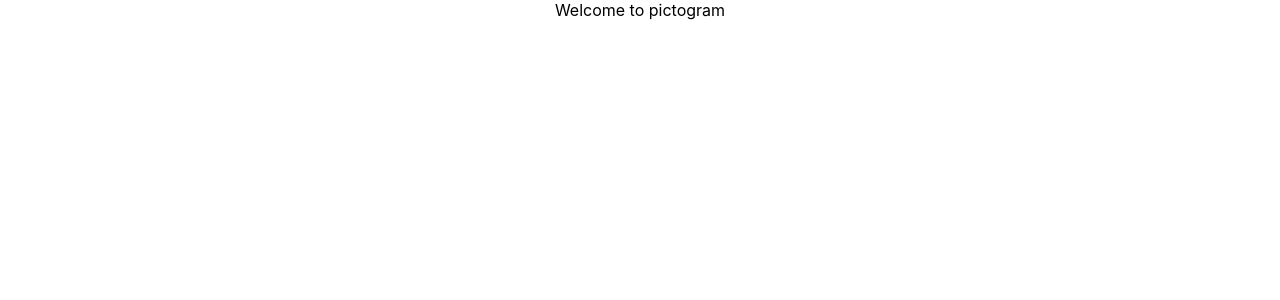
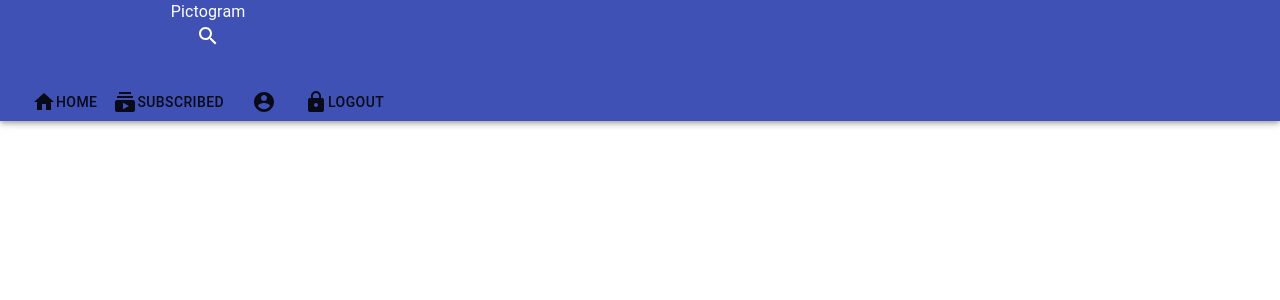
Before and after one commit to bhagirthijhamb/pictogramMERN, a React (Create React App) app in the folder frontend/: page / in a window 1280 px wide. Shown: the top 300 px of the page. Built offline with nearby package versions, Linux system fonts and the light colour scheme.

Commit message:
Added navbar Component

```diff
--- a/frontend/package.json
+++ b/frontend/package.json
@@ -3,11 +3,14 @@
   "version": "0.1.0",
   "private": true,
   "dependencies": {
+    "@material-ui/core": "^4.11.3",
+    "@material-ui/icons": "^4.11.2",
     "@testing-library/jest-dom": "^5.11.10",
     "@testing-library/react": "^11.2.6",
     "@testing-library/user-event": "^12.8.3",
     "react": "^17.0.2",
     "react-dom": "^17.0.2",
+    "react-router-dom": "^5.2.0",
     "react-scripts": "4.0.3",
     "web-vitals": "^1.1.1"
   },
--- a/frontend/src/App.js
+++ b/frontend/src/App.js
@@ -1,10 +1,17 @@
 import logo from './logo.svg';
 import './App.css';
+
+import { useState, useEffect, useCallback } from 'react';
+import { BrowserRouter as Router, Route, Switch, Redirect, useHistory } from 'react-router-dom';
+
+// Components
+import Navbar from './components/layout/Navbar';
 
 function App() {
   return (
     <div className="App">
       Welcome to pictogram
+      <Navbar />
     </div>
   );
 }
--- /dev/null
+++ b/frontend/src/components/layout/Navbar.js
@@ -0,0 +1,133 @@
+import React from 'react';
+
+import { Link, useHistory } from 'react-router-dom';
+
+// MUI
+import AppBar from '@material-ui/core/AppBar';
+import Toolbar from '@material-ui/core/Toolbar';
+import Typography from '@material-ui/core/Typography';
+import IconButton from '@material-ui/core/IconButton';
+import SearchIcon from '@material-ui/icons/Search';
+import InputBase from '@material-ui/core/InputBase';
+import Badge from '@material-ui/core/Badge';
+import AccountCircleIcon from '@material-ui/icons/AccountCircle';
+import MoreVertIcon from '@material-ui/icons/MoreVert';
+import NotificationsIcon from '@material-ui/icons/Notifications';
+import { Button } from '@material-ui/core';
+import { fade, makeStyles } from '@material-ui/core/styles';
+import HomeIcon from '@material-ui/icons/Home';
+import SubscriptionsIcon from '@material-ui/icons/Subscriptions';
+import LockIcon from '@material-ui/icons/Lock';
+
+const useStyles = makeStyles((theme) => ({
+    navContainer: {
+        width: "1000px",
+        display: 'flex',
+        alignItems: "center",
+        margin: "0 auto"
+    },
+    grow: {
+        flexGrow: 1,
+    },
+    title: {
+        marginLeft: theme.spacing(5),
+        marginRight: theme.spacing(2),
+        fontFamily: 'Pacifico',
+        fontSize: '2rem',
+        },
+    search: {
+        position: 'relative',
+        borderRadius: theme.shape.borderRadius,
+        backgroundColor: fade(theme.palette.common.white, 0.15),
+        '&:hover': {
+            backgroundColor: fade(theme.palette.common.white, 0.25),
+        },
+        marginRight: theme.spacing(2),
+        marginLeft: 0,
+        width: '100%',
+        [theme.breakpoints.up('sm')]: {
+        marginLeft: theme.spacing(5),
+        width: 'auto',
+        },
+    },
+    searchIcon: {
+        padding: theme.spacing(0, 2),
+        height: '100%',
+        position: 'absolute',
+        pointerEvents: 'none',
+        display: 'flex',
+        alignItems: 'center',
+        justifyContent: 'center',
+    },
+    inputRoot: {
+        color: 'inherit',
+    },
+    inputInput: {
+        padding: theme.spacing(1, 1, 1, 0),
+        // vertical padding + font size from searchIcon
+        paddingLeft: `calc(1em + ${theme.spacing(4)}px)`,
+        transition: theme.transitions.create('width'),
+        width: '100%',
+        [theme.breakpoints.up('md')]: {
+        width: '20ch',
+        },
+    },
+     sectionDesktop: {
+        display: 'none',
+        [theme.breakpoints.up('md')]: {
+        display: 'flex',
+        },
+    },
+    sectionMobile: {
+        display: 'flex',
+        [theme.breakpoints.up('md')]: {
+        display: 'none',
+        },
+    }
+}))
+
+const Navbar = (props) => {
+  const classes = useStyles();
+  const history = useHistory();
+  // const [ state, dispatch ] = useContext(AppContext);
+
+  return(
+    <AppBar>
+      <Toolbar>
+        <div>
+          {/* <Link> */}
+            <Typography>Pictogram</Typography>
+          {/* </Link> */}
+          <div>
+            <div>
+              <SearchIcon />
+            </div>
+            <InputBase />
+          </div>
+          <div className={classes.grow} />
+          <div>
+            <Button>
+              <HomeIcon />
+              Home
+            </Button>
+            <Button>
+              <SubscriptionsIcon />
+              Subscribed
+            </Button>
+            {/* <CreatePost /> */}
+            <Button>
+              <AccountCircleIcon />
+              {/* {name} */}
+            </Button>
+            <Button>
+              <LockIcon />
+              Logout
+            </Button>
+          </div>
+        </div>
+      </Toolbar>
+    </AppBar>
+  )
+}
+
+export default Navbar;
```
Also changed, not shown: 1 other file (tests, documents, lock files or other folders).
